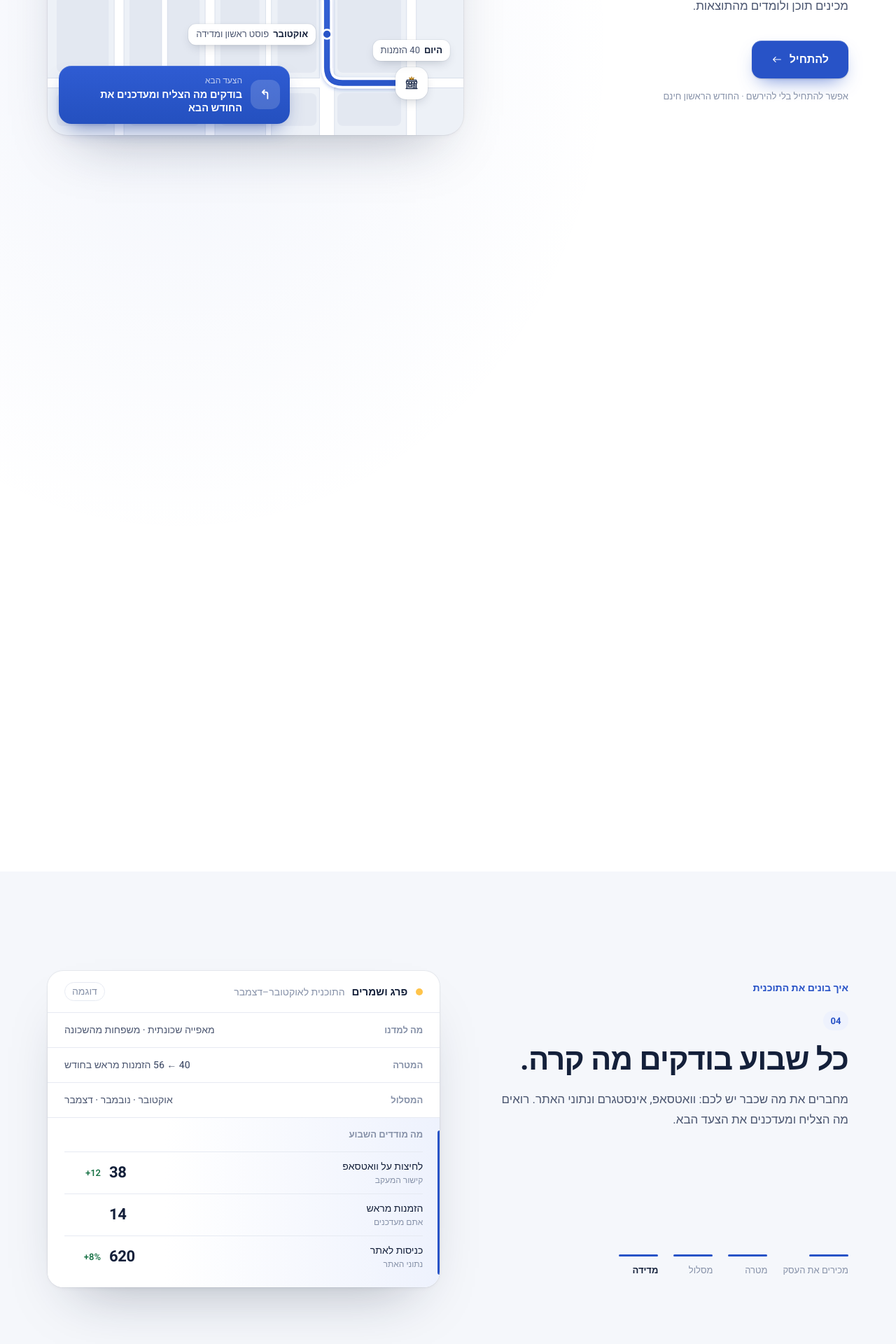
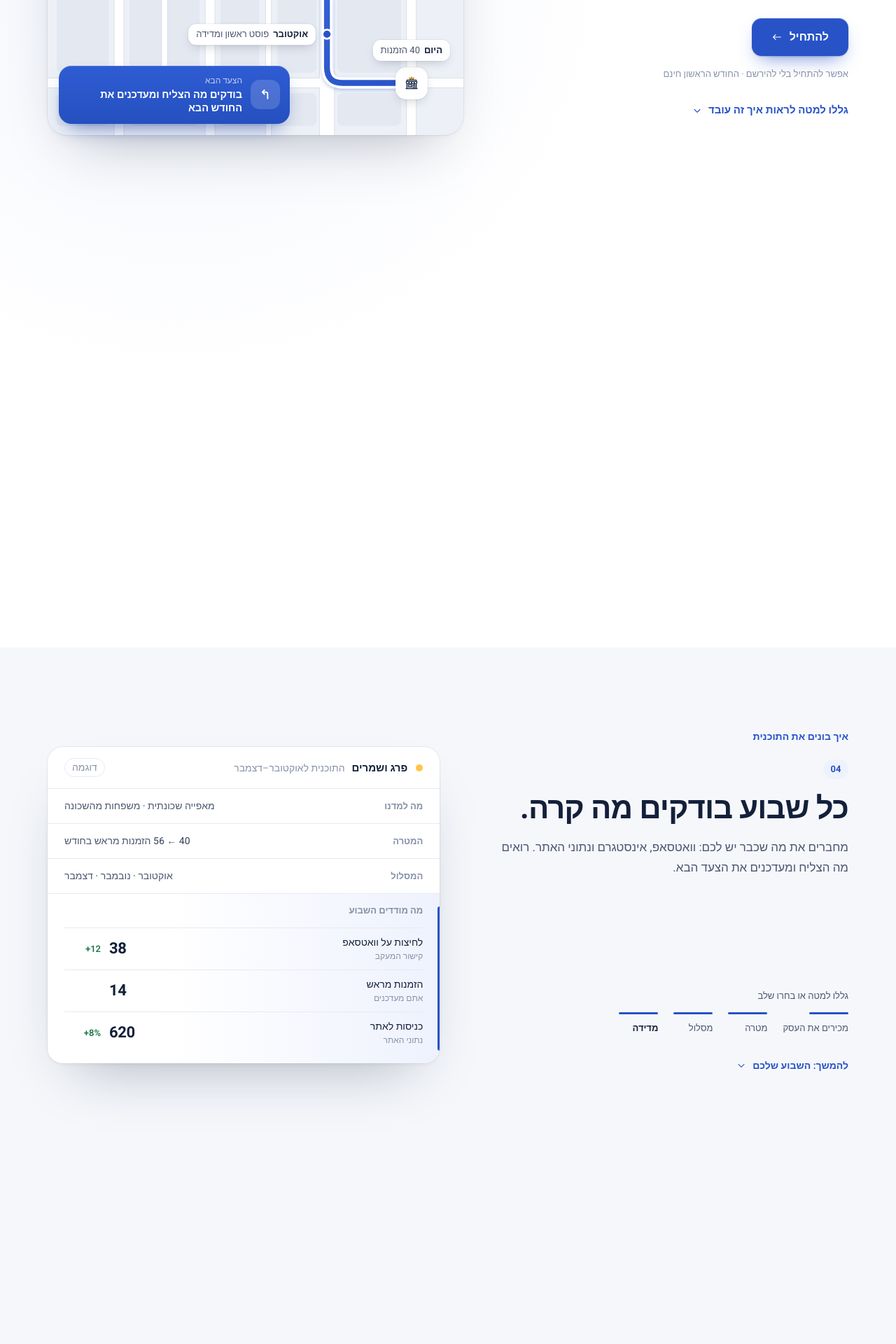
Before and after one commit to shaharAka/israMArket, a Next.js app in the folder web/: page / in a window 1280 px wide. Shown: the part 500-2420 px from the top of the page at 70% size. Built offline with nearby package versions, Linux system fonts and the light colour scheme.

Commit message:
Make homepage scenes easier to scroll and navigate

```diff
--- a/web/components/landing-v2/Landing.tsx
+++ b/web/components/landing-v2/Landing.tsx
@@ -1,13 +1,14 @@
 import Link from "next/link";
 import type { CSSProperties } from "react";
 import { DeletedNotice } from "@/components/landing/DeletedNotice";
-import { BrandMark, IconArrowLeft } from "@/lib/icons";
+import { BrandMark, IconArrowLeft, IconChevron } from "@/lib/icons";
 import { NO_CARD_AT_SIGNUP, NO_COMMITMENT_LABEL, PRICE_ILS, TRIAL_LABEL, VAT_NOTE, formatPrice } from "@/lib/pricing";
 import { MONTH, PART_SUMMARY, STORY, TRUST, WEEK_TOUR } from "./content";
 import { HeroWeek } from "./HeroWeek";
 import { PARTS, SheetHeader } from "./PlanSheet";
 import { RouteHero } from "./RouteHero";
 import { ScrollScenes } from "./ScrollScenes";
+import { SceneStep } from "./SceneStep";
 import "./lv2.css";
 
 /**
@@ -88,20 +89,21 @@ export function Landing() {
                 <p className="lv2-fine lv2-in" style={{ "--d": 4 } as CSSProperties}>
                   אפשר להתחיל בלי להירשם · {TRIAL_LABEL}
                 </p>
+                <a href="#story" className="lv2-scroll-hint">
+                  גללו למטה לראות איך זה עובד
+                  <IconChevron aria-hidden className="h-4 w-4" />
+                </a>
               </div>
               <div className="lv2-hero-map lv2-in" style={{ "--d": 2 } as CSSProperties}>
                 <RouteHero />
               </div>
             </div>
-            <p className="lv2-scroll-hint" aria-hidden>
-              <span />
-              גללו כדי לראות את המסלול
-            </p>
           </div>
         </section>
 
         {/* How the plan is built, pinned (desktop): the text changes, the plan folds open. */}
-        <section id="story" className="lv2-story" data-scene="track" data-steps={STORY.length} aria-label="איך בונים את התוכנית">
+        <div id="story">
+        <section className="lv2-story" data-scene="track" data-steps={STORY.length} aria-label="איך בונים את התוכנית">
           <div className="lv2-story-pin">
             <div className="lv2-wrap lv2-story-grid">
               <div className="lv2-story-text">
@@ -115,14 +117,16 @@ export function Landing() {
                     </li>
                   ))}
                 </ol>
-                <div className="lv2-ticks" aria-hidden>
+                <p className="lv2-stage-hint">גללו למטה או בחרו שלב</p>
+                <nav className="lv2-ticks" aria-label="שלבי בניית התוכנית">
                   {STORY.map((step, i) => (
-                    <span key={step.label} data-i={i}>
-                      <i />
+                    <SceneStep key={step.label} index={i}>
+                      <i aria-hidden />
                       {step.label}
-                    </span>
+                    </SceneStep>
                   ))}
-                </div>
+                </nav>
+                <a href="#week" className="lv2-scene-continue">להמשך: השבוע שלכם<IconChevron aria-hidden className="h-4 w-4" /></a>
               </div>
               <div className="lv2-sheet lv2-story-sheet" aria-hidden>
                 <SheetHeader />
@@ -168,6 +172,7 @@ export function Landing() {
             })}
           </div>
         </section>
+        </div>
 
         {/* The weekly screen, as a short tour (pinned on desktop): each point lights up
             its part of the card. */}
@@ -185,11 +190,15 @@ export function Landing() {
                       <span className="lv2-tour-bar" aria-hidden>
                         <i />
                       </span>
-                      <strong>{point.k}</strong>
-                      <span>{point.v}</span>
+                      <SceneStep index={i}><strong>{point.k}</strong><span>{point.v}</span></SceneStep>
+                      <span className="lv2-tour-static"><strong>{point.k}</strong><span>{point.v}</span></span>
                     </li>
                   ))}
                 </ol>
+                <div className="lv2-tour-navigation">
+                  <p className="lv2-stage-hint">גללו למטה או בחרו נושא</p>
+                  <a href="#month" className="lv2-scene-continue">להמשך: מה לומדים מהתוצאות<IconChevron aria-hidden className="h-4 w-4" /></a>
+                </div>
               </div>
               <div className="lv2-tour-stage">
                 <HeroWeek tour className="lv2-tour-card" />
@@ -199,7 +208,7 @@ export function Landing() {
         </section>
 
         {/* The monthly review, on the brand blue. */}
-        <section className="lv2-month" aria-labelledby="lv2-month-title">
+        <section id="month" className="lv2-month" aria-labelledby="lv2-month-title">
           <div className="lv2-wrap" data-scene="view">
             <p className="lv2-eyebrow lv2-eyebrow--sun">בסוף כל חודש</p>
             <h2 id="lv2-month-title" className="lv2-h2 lv2-month-title">
--- /dev/null
+++ b/web/components/landing-v2/SceneStep.tsx
@@ -0,0 +1,19 @@
+"use client";
+
+import type { ReactNode } from "react";
+
+/** Choose a pinned chapter by moving the page, never by adding an inner scroll area. */
+export function SceneStep({ index, children }: { index: number; children: ReactNode }) {
+  return <button type="button" data-i={index} data-scene-step className="lv2-scene-step" onClick={event => {
+    const scene = event.currentTarget.closest<HTMLElement>("[data-scene='track']");
+    if (!scene) return;
+    const box = scene.getBoundingClientRect();
+    const run = box.height - window.innerHeight;
+    if (run <= 0) return;
+    const steps = Number(scene.dataset.steps || 1);
+    window.scrollTo({
+      top: window.scrollY + box.top + run * ((index + 0.65) / steps),
+      behavior: window.matchMedia("(prefers-reduced-motion: reduce)").matches ? "instant" : "smooth",
+    });
+  }}>{children}</button>;
+}
--- a/web/components/landing-v2/ScrollScenes.tsx
+++ b/web/components/landing-v2/ScrollScenes.tsx
@@ -77,6 +77,7 @@ export function ScrollScenes() {
             const state = i < step ? "past" : i === step ? "current" : "future";
             const pp = state === "past" ? 1 : state === "current" ? within : 0;
             if (part.dataset.state !== state) part.dataset.state = state;
+            if (part.hasAttribute("data-scene-step")) part.setAttribute("aria-current", state === "current" ? "step" : "false");
             part.style.setProperty("--pp", pp.toFixed(4));
             progressOf.set(part, pp);
           }
--- a/web/components/landing-v2/lv2.css
+++ b/web/components/landing-v2/lv2.css
@@ -297,12 +297,19 @@ html:has(.lv2) {
 }
 
 .lv2-scroll-hint {
-  display: none;
+  display: inline-flex;
+  align-items: center;
+  gap: 8px;
+  min-height: 44px;
+  margin-top: 20px;
+  color: var(--lv2-blue);
+  font-size: 15px;
+  font-weight: 600;
 }
 
 @media (min-width: 1024px) {
   .lv2-hero {
-    height: 210vh;
+    height: 170vh;
   }
 
   .lv2-hero-pin {
@@ -319,47 +326,6 @@ html:has(.lv2) {
     gap: clamp(40px, 5vw, 80px);
   }
 
-  .lv2-scroll-hint {
-    position: absolute;
-    bottom: 22px;
-    left: 50%;
-    display: flex;
-    flex-direction: column;
-    align-items: center;
-    gap: 10px;
-    font-size: 12px;
-    color: var(--lv2-ink-3);
-    transform: translateX(-50%);
-    opacity: clamp(0, calc(1 - var(--p, 0) * 10), 1);
-    transition: opacity 200ms ease;
-  }
-
-  .lv2-scroll-hint span {
-    position: relative;
-    width: 1px;
-    height: 30px;
-    background: var(--lv2-line);
-    overflow: hidden;
-  }
-
-  .lv2-scroll-hint span::after {
-    content: "";
-    position: absolute;
-    inset-inline: 0;
-    top: 0;
-    height: 12px;
-    background: var(--lv2-blue);
-    animation: lv2-hint 1800ms var(--lv2-ease) infinite;
-  }
-}
-
-@keyframes lv2-hint {
-  from {
-    transform: translateY(-12px);
-  }
-  to {
-    transform: translateY(30px);
-  }
 }
 
 .lv2-in {
@@ -1013,7 +979,7 @@ html[data-lv2="on"] .lv2-map-stop[data-reached="true"] .lv2-map-label {
 @media (min-width: 1024px) {
   .lv2-story {
     display: block;
-    height: 460vh;
+    height: 300vh;
     background: var(--lv2-soft);
   }
 
@@ -1065,16 +1031,60 @@ html[data-lv2="on"] .lv2-map-stop[data-reached="true"] .lv2-map-label {
 .lv2-ticks {
   display: flex;
   gap: 22px;
-  margin-top: 44px;
-}
-
-.lv2-ticks span {
+  margin-top: 8px;
+}
+
+.lv2-scene-step {
+  min-height: 44px;
+  background: transparent;
+  border: 0;
+  padding: 0;
+  font: inherit;
+  color: inherit;
+  text-align: start;
+  cursor: pointer;
+}
+
+.lv2-stage-hint {
+  margin-top: 24px;
+  font-size: 13px;
+  color: var(--lv2-ink-2);
+}
+
+.lv2-scene-continue {
+  display: inline-flex;
+  align-items: center;
+  gap: 8px;
+  min-height: 44px;
+  margin-top: 16px;
+  font-size: 14px;
+  font-weight: 600;
+  color: var(--lv2-blue);
+}
+
+.lv2-scroll-hint:hover,
+.lv2-scene-continue:hover {
+  text-decoration: underline;
+  text-underline-offset: 4px;
+}
+
+.lv2-scroll-hint svg,
+.lv2-scene-continue svg {
+  transform: rotate(-90deg);
+}
+
+.lv2-ticks button {
   display: flex;
   flex-direction: column;
+  justify-content: center;
   gap: 10px;
   font-size: 13px;
-  color: var(--lv2-ink-3);
-  transition: color 300ms ease;
+  color: var(--lv2-ink-2);
+  transition: color 200ms ease;
+}
+
+.lv2-ticks button:hover {
+  color: var(--lv2-blue);
 }
 
 .lv2-ticks i {
@@ -1096,7 +1106,7 @@ html[data-lv2="on"] .lv2-map-stop[data-reached="true"] .lv2-map-label {
   transform: scaleX(var(--pp, 1));
 }
 
-.lv2-ticks span[data-state="current"] {
+.lv2-ticks button[data-state="current"] {
   color: var(--lv2-ink);
   font-weight: 600;
 }
@@ -1280,12 +1290,23 @@ html[data-lv2="on"] .lv2-step[data-state="current"] {
   font-weight: 650;
 }
 
-.lv2-tour-points li > span:last-child {
+.lv2-tour-points .lv2-scene-step > span,
+.lv2-tour-static > span {
   font-size: 15px;
   line-height: 1.6;
   color: var(--lv2-ink-2);
 }
 
+.lv2-tour-points .lv2-scene-step,
+.lv2-tour-navigation {
+  display: none;
+}
+
+.lv2-tour-static {
+  display: grid;
+  gap: 4px;
+}
+
 .lv2-tour-bar {
   display: none;
 }
@@ -1296,7 +1317,7 @@ html[data-lv2="on"] .lv2-step[data-state="current"] {
 
 @media (min-width: 1024px) {
   .lv2-tour {
-    height: 330vh;
+    height: 240vh;
     padding: 0;
   }
 
@@ -1314,12 +1335,30 @@ html[data-lv2="on"] .lv2-step[data-state="current"] {
     align-items: center;
   }
 
+  .lv2-tour-points .lv2-scene-step {
+    display: grid;
+    gap: 4px;
+    width: 100%;
+  }
+
+  .lv2-tour-static {
+    display: none;
+  }
+
+  .lv2-tour-navigation {
+    display: block;
+  }
+
+  .lv2-tour-points li:has(button:hover) {
+    background: var(--lv2-soft);
+  }
+
   /* One point at a time: the current one gets a soft fill and a progress bar. */
   html[data-lv2="on"] .lv2-tour-points li {
     color: var(--lv2-ink-3);
   }
 
-  html[data-lv2="on"] .lv2-tour-points li > span:last-child {
+  html[data-lv2="on"] .lv2-tour-points button > span {
     color: var(--lv2-ink-3);
   }
 
@@ -1328,7 +1367,7 @@ html[data-lv2="on"] .lv2-step[data-state="current"] {
     color: var(--lv2-ink);
   }
 
-  html[data-lv2="on"] .lv2-tour-points li[data-state="current"] > span:last-child {
+  html[data-lv2="on"] .lv2-tour-points li[data-state="current"] button > span {
     color: var(--lv2-ink-2);
   }
 
@@ -1901,4 +1940,38 @@ html[data-lv2="on"] .lv2-step[data-state="current"] {
     transition: none !important;
   }
 
-  }
+  .lv2-hero,
+  .lv2-tour {
+    height: auto;
+  }
+
+  .lv2-hero-pin,
+  .lv2-tour-pin {
+    position: static;
+    height: auto;
+    padding-block: 64px;
+  }
+
+  .lv2-story {
+    display: none;
+  }
+
+  .lv2-story-stacked {
+    display: block;
+  }
+
+  .lv2-tour-points .lv2-scene-step,
+  .lv2-tour-navigation .lv2-stage-hint {
+    display: none;
+  }
+
+  .lv2-tour-static {
+    display: grid;
+  }
+
+  html[data-lv2="on"] .lv2-tour-card .lv2-wk-side > *,
+  html[data-lv2="on"] .lv2-tour-card .lv2-wk-region {
+    opacity: 1;
+    box-shadow: none;
+  }
+}
```
